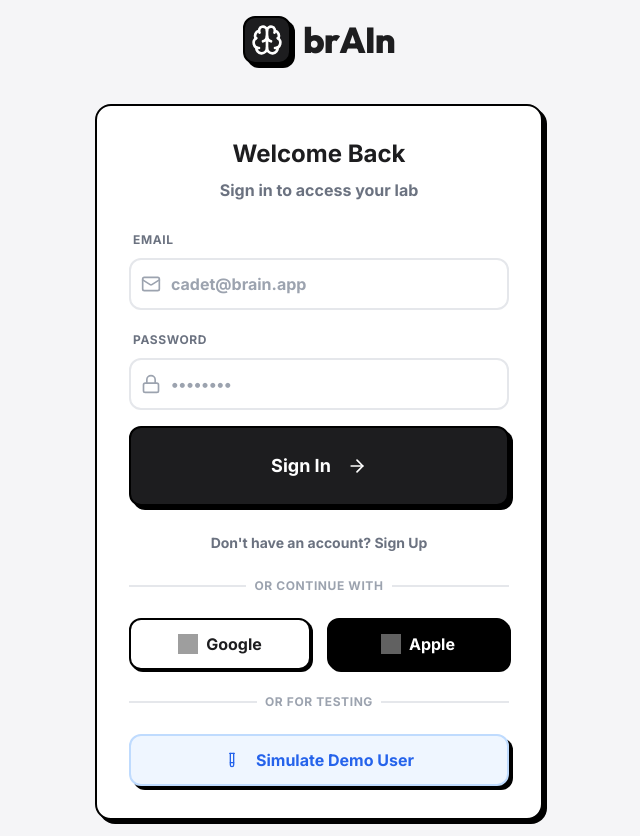
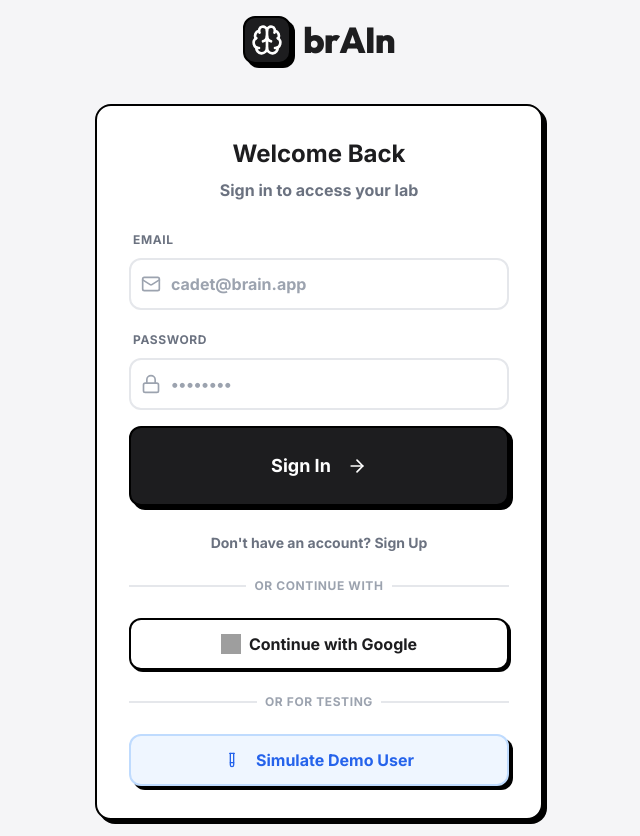
Before and after one commit to nimaldanyathk/brAIn, a React (Vite) app: page /login in a window 1280 px wide. Shown: the whole page, without its empty margins (321-961 px from the left). Built offline with nearby package versions, Linux system fonts and the light colour scheme; no server answers; grey boxes are pictures that could not be loaded.

Commit message:
fix: Remove Apple login option

```diff
--- a/src/pages/Login.tsx
+++ b/src/pages/Login.tsx
@@ -196,23 +196,14 @@ export const Login: React.FC = () => {
                             </div>
                         </div>
 
-                        <div className="grid grid-cols-2 gap-4">
+                        <div className="space-y-4">
                             <button
                                 onClick={() => handleOAuthLogin('google')}
                                 disabled={loading || !isSupabaseConfigured}
-                                className="flex items-center justify-center gap-2 bg-white text-brand-black font-bold py-3 px-4 rounded-xl border-2 border-black shadow-[2px_2px_0px_0px_rgba(0,0,0,1)] hover:translate-x-[1px] hover:translate-y-[1px] hover:shadow-[1px_1px_0px_0px_rgba(0,0,0,1)] active:translate-x-[2px] active:translate-y-[2px] active:shadow-none transition-all disabled:opacity-50"
+                                className="w-full flex items-center justify-center gap-2 bg-white text-brand-black font-bold py-3 px-4 rounded-xl border-2 border-black shadow-[2px_2px_0px_0px_rgba(0,0,0,1)] hover:translate-x-[1px] hover:translate-y-[1px] hover:shadow-[1px_1px_0px_0px_rgba(0,0,0,1)] active:translate-x-[2px] active:translate-y-[2px] active:shadow-none transition-all disabled:opacity-50"
                             >
                                 <img src="https://www.svgrepo.com/show/475656/google-color.svg" alt="Google" className="w-5 h-5" />
-                                Google
-                            </button>
-
-                            <button
-                                onClick={() => handleOAuthLogin('apple')}
-                                disabled={loading || !isSupabaseConfigured}
-                                className="flex items-center justify-center gap-2 bg-black text-white font-bold py-3 px-4 rounded-xl border-2 border-black shadow-[2px_2px_0px_0px_rgba(0,0,0,1)] hover:translate-x-[1px] hover:translate-y-[1px] hover:shadow-[1px_1px_0px_0px_rgba(0,0,0,1)] active:translate-x-[2px] active:translate-y-[2px] active:shadow-none transition-all disabled:opacity-50"
-                            >
-                                <img src="https://www.svgrepo.com/show/445136/apple.svg" alt="Apple" className="w-5 h-5 invert" />
-                                Apple
+                                Continue with Google
                             </button>
                         </div>
 
```
